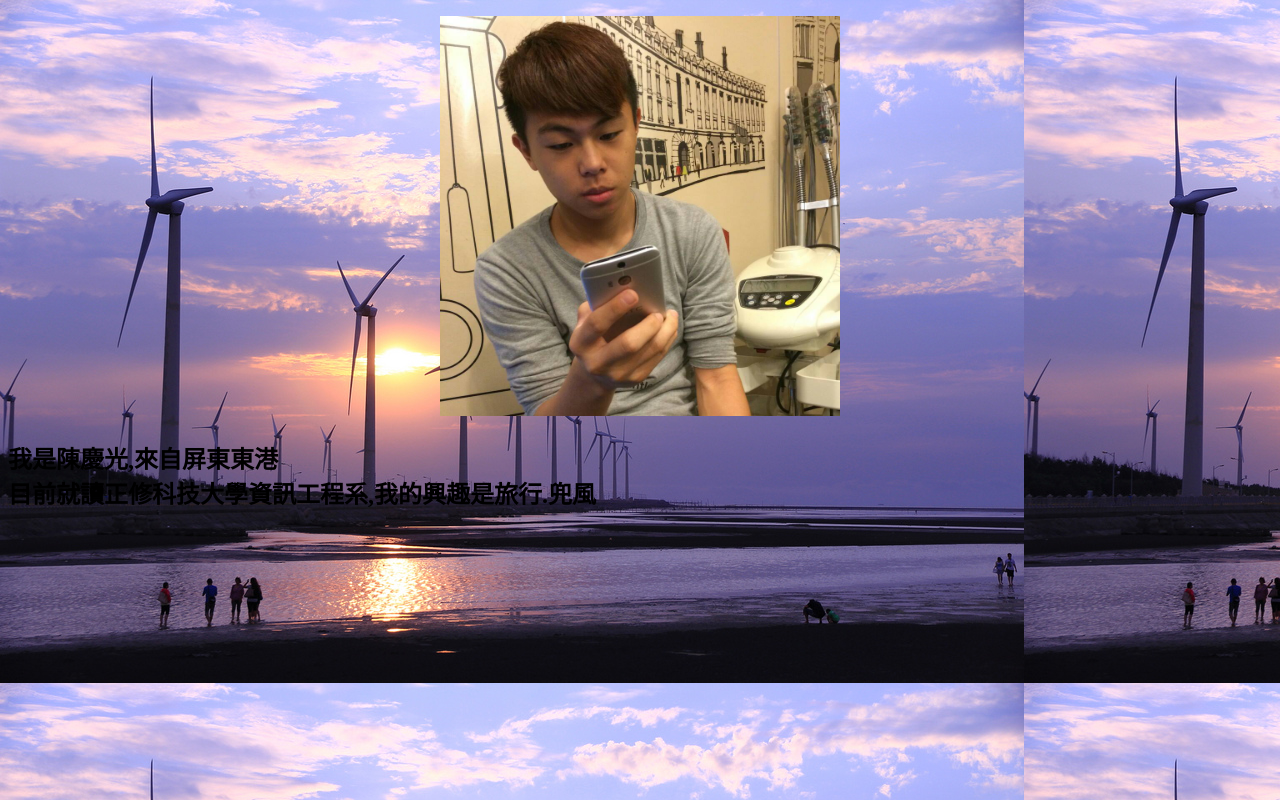
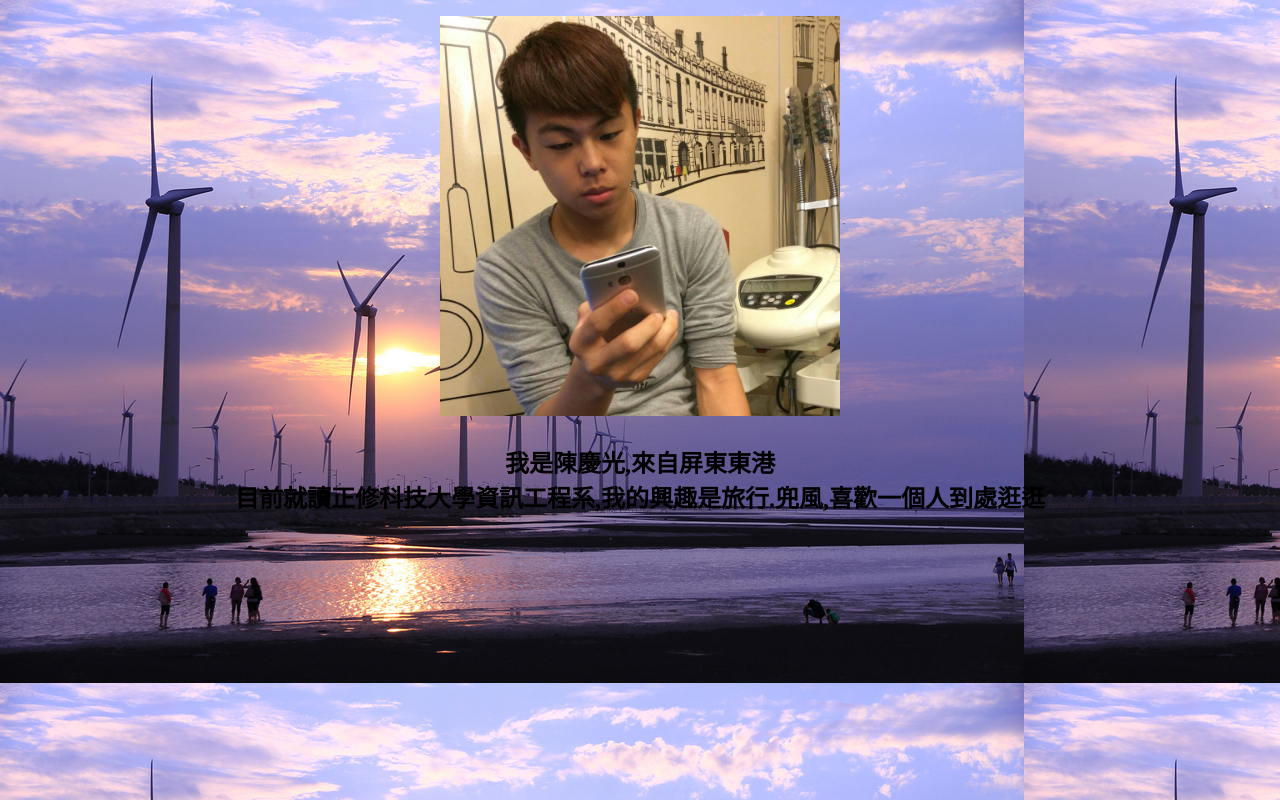
Before and after one commit to k40418165/k40418165.github.io, a plain HTML site: page index.html in a window 1280 px wide. Drawn offline with Linux system fonts and the light colour scheme.

Commit message:
Update index.html

```diff
--- a/index.html
+++ b/index.html
@@ -10,15 +10,13 @@
    <img src="001.jpg" alt="陳慶光的照片" width="400" height="400" /><br></p>
    </header>
    <section>
-   <p align="center" class="animated zoomIn">
-   <h2><font face="標楷體">我是陳慶光,來自屏東東港<br>
-   目前就讀正修科技大學資訊工程系,我的興趣是旅行.兜風
-
-
-   </h2>
+   <h2><p align="center" class="animated zoomIn">
+   <font face="標楷體">我是陳慶光,來自屏東東港<br>
+   目前就讀正修科技大學資訊工程系,我的興趣是旅行.兜風,喜歡一個人到處逛逛
 
 
    </p>
+   </h2>
    </section>
   </body>
 </html>
```
